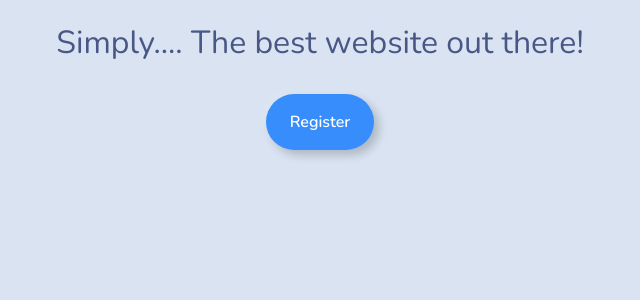
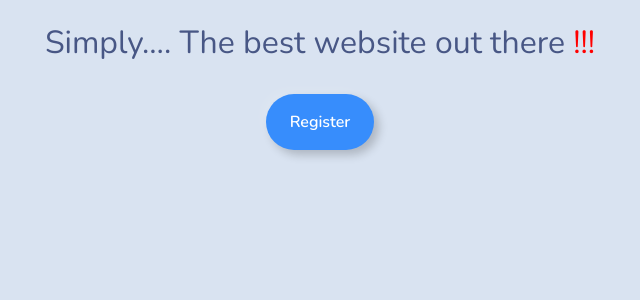
Before and after one commit to TatsuyaMaeta/simply, a Django app: page / in a window 1280 px wide. Shown: the part 72-372 px from the top of the page, without its empty margins (320-960 px from the left). Run offline with Django 3.2, Linux system fonts and the light colour scheme; some libraries are stand-ins or nearby versions.

Commit message:
change css

```diff
--- a/static/css/styles.css
+++ b/static/css/style.css
@@ -1,3 +1,6 @@
 .form-layout {
     width: 500px;
 }
+#hoge {
+    color: red;
+}
--- a/templates/index.html
+++ b/templates/index.html
@@ -8,7 +8,7 @@
             rel="stylesheet"
             href="https://bootswatch.com/5/morph/bootstrap.min.css"
         />
-        <link rel="stylesheet" href="{% static 'css/styles.css' %}" />
+        <link rel="stylesheet" href="{% static 'css/style.css' %}" />
     </head>
     <body>
         <nav
@@ -61,7 +61,7 @@
         <br />
 
         <div class="text-center">
-            <h2>Simply.... The best website out there!</h2>
+            <h2>Simply.... The best website out there <span id="hoge">!!!</span></h2>
 
             <br />
 
```
